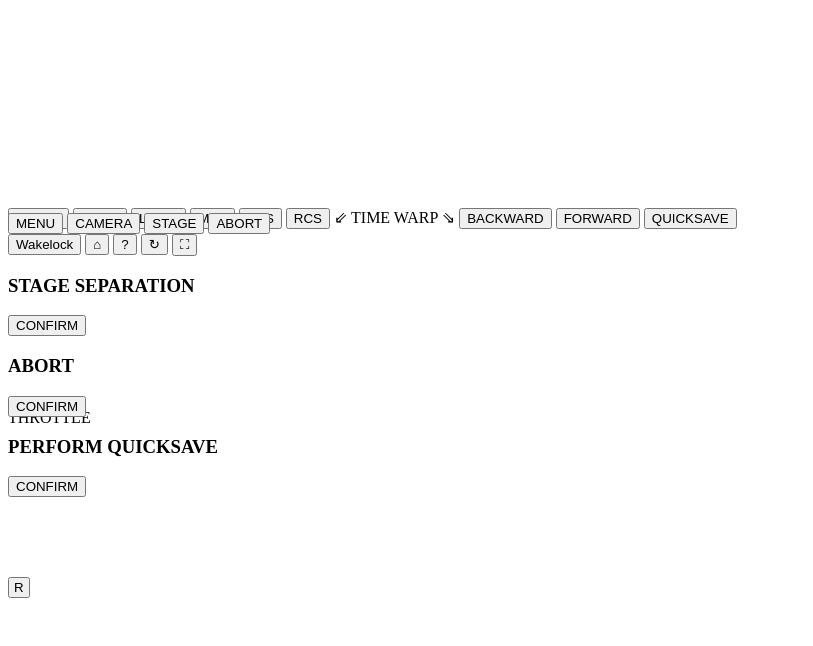
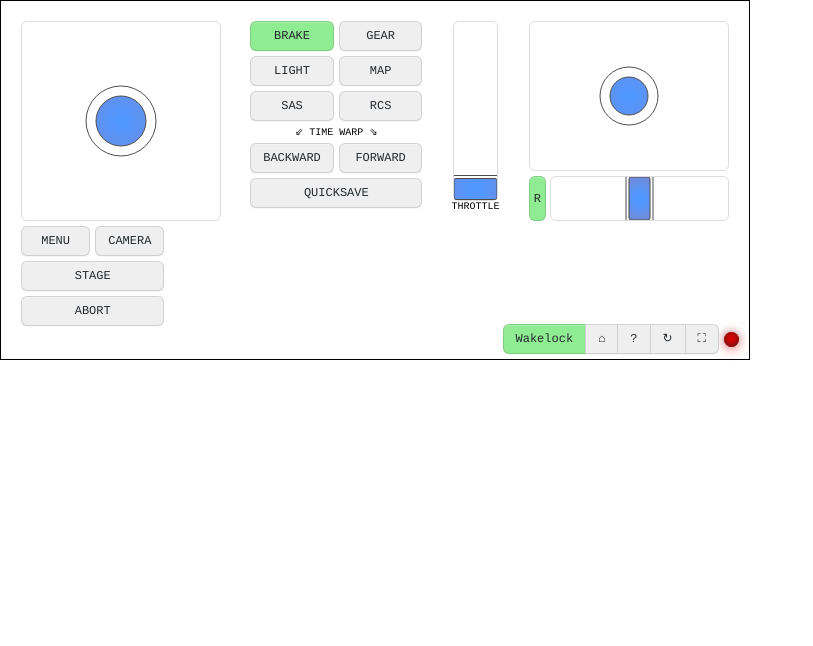
Before and after one commit to williamyang98/VirtualJoystickCpp, a plain HTML site: page static/ksp.html in a window 1280 px wide. Shown: the whole page, without its empty margins (0-813 px from the left). Drawn offline with Linux system fonts and the light colour scheme; the site is published under a folder, as on GitHub Pages, so addresses that start at the root find nothing.

Commit message:
Use relative paths in html imports

```diff
--- a/static/index.html
+++ b/static/index.html
@@ -2,11 +2,12 @@
 <html>
   <head>
     <title>vJoy Configurations</title>
-    <link rel="stylesheet" href="/css/index.css">
-    <link rel="apple-touch-icon" sizes="180x180" href="/icons/apple-touch-icon.png">
-    <link rel="icon" type="image/png" sizes="32x32" href="/icons/favicon-32x32.png">
-    <link rel="icon" type="image/png" sizes="16x16" href="/icons/favicon-16x16.png">
-    <link rel="manifest" href="/manifest.json">
+    <meta charset="utf-8"/>
+    <link rel="stylesheet" href="./css/index.css">
+    <link rel="apple-touch-icon" sizes="180x180" href="./icons/apple-touch-icon.png">
+    <link rel="icon" type="image/png" sizes="32x32" href="./icons/favicon-32x32.png">
+    <link rel="icon" type="image/png" sizes="16x16" href="./icons/favicon-16x16.png">
+    <link rel="manifest" href="./manifest.json">
     <meta name='viewport' content='width=device-width, initial-scale=1, user-scalable=no' />
   </head>
   <body>
--- a/static/ksp.html
+++ b/static/ksp.html
@@ -2,14 +2,15 @@
 <html>
   <head>
     <title>KSP</title>
-    <link rel="stylesheet" href="/css/index.css">
-    <link rel="stylesheet" href="/css/app.css">
-    <link rel="stylesheet" href="/css/led.css">
-    <link rel="stylesheet" href="/css/modal.css">
-    <link rel="apple-touch-icon" sizes="180x180" href="/icons/apple-touch-icon.png">
-    <link rel="icon" type="image/png" sizes="32x32" href="/icons/favicon-32x32.png">
-    <link rel="icon" type="image/png" sizes="16x16" href="/icons/favicon-16x16.png">
-    <link rel="manifest" href="/manifest.json">
+    <meta charset="utf-8"/>
+    <link rel="stylesheet" href="./css/index.css">
+    <link rel="stylesheet" href="./css/app.css">
+    <link rel="stylesheet" href="./css/led.css">
+    <link rel="stylesheet" href="./css/modal.css">
+    <link rel="apple-touch-icon" sizes="180x180" href="./icons/apple-touch-icon.png">
+    <link rel="icon" type="image/png" sizes="32x32" href="./icons/favicon-32x32.png">
+    <link rel="icon" type="image/png" sizes="16x16" href="./icons/favicon-16x16.png">
+    <link rel="manifest" href="./manifest.json">
     <meta name='viewport' content='width=device-width, initial-scale=1, user-scalable=no' />
   </head>
   <body>
@@ -123,8 +124,8 @@
 
     <!-- Glue code -->
     <script type="module">
-      import { App } from "/js/app.js";
-      import { create_modal, create_app_controls, create_app_status_bar } from "/js/common.js";
+      import { App } from "./js/app.js";
+      import { create_modal, create_app_controls, create_app_status_bar } from "./js/common.js";
 
       let modal_open_elems = document.querySelectorAll("[attr-modal-id]");
       for (let elem of modal_open_elems) {
```
Also changed, not shown: static/msfs.html (+11 -9 lines).
